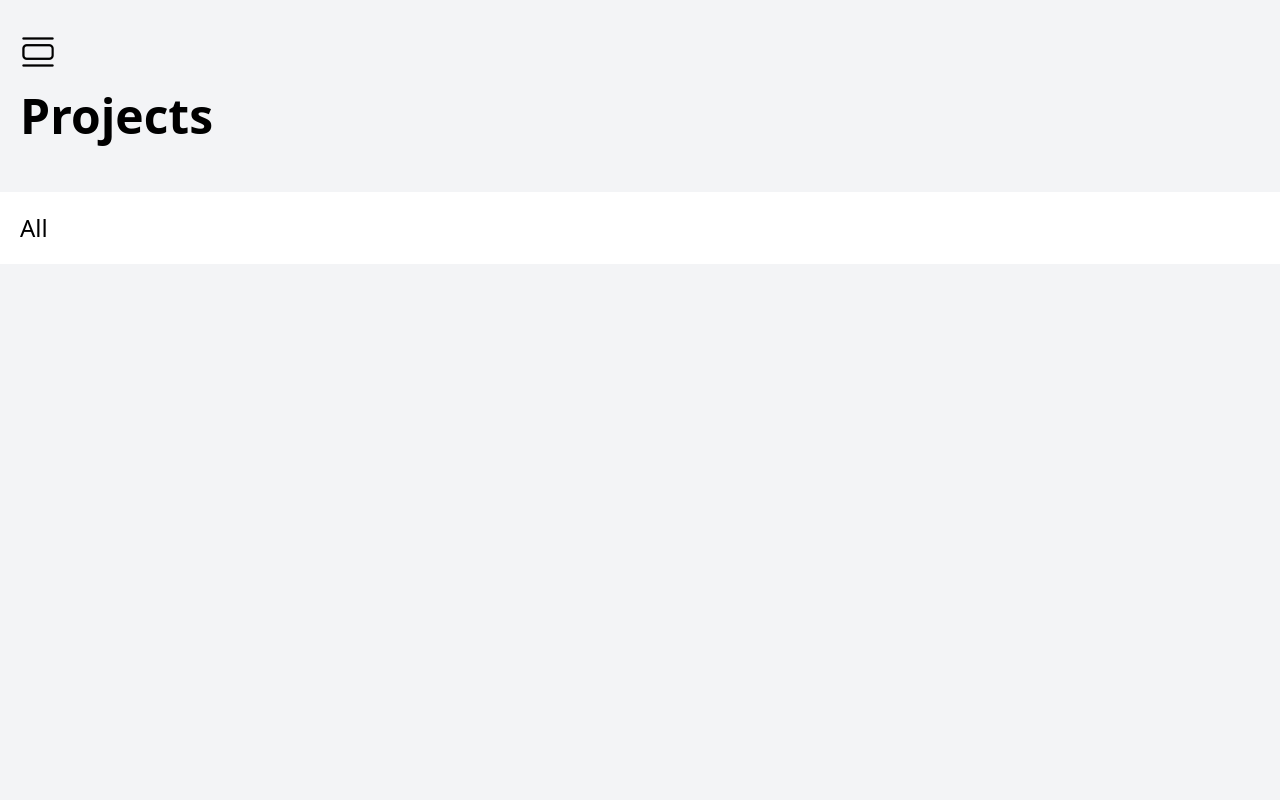
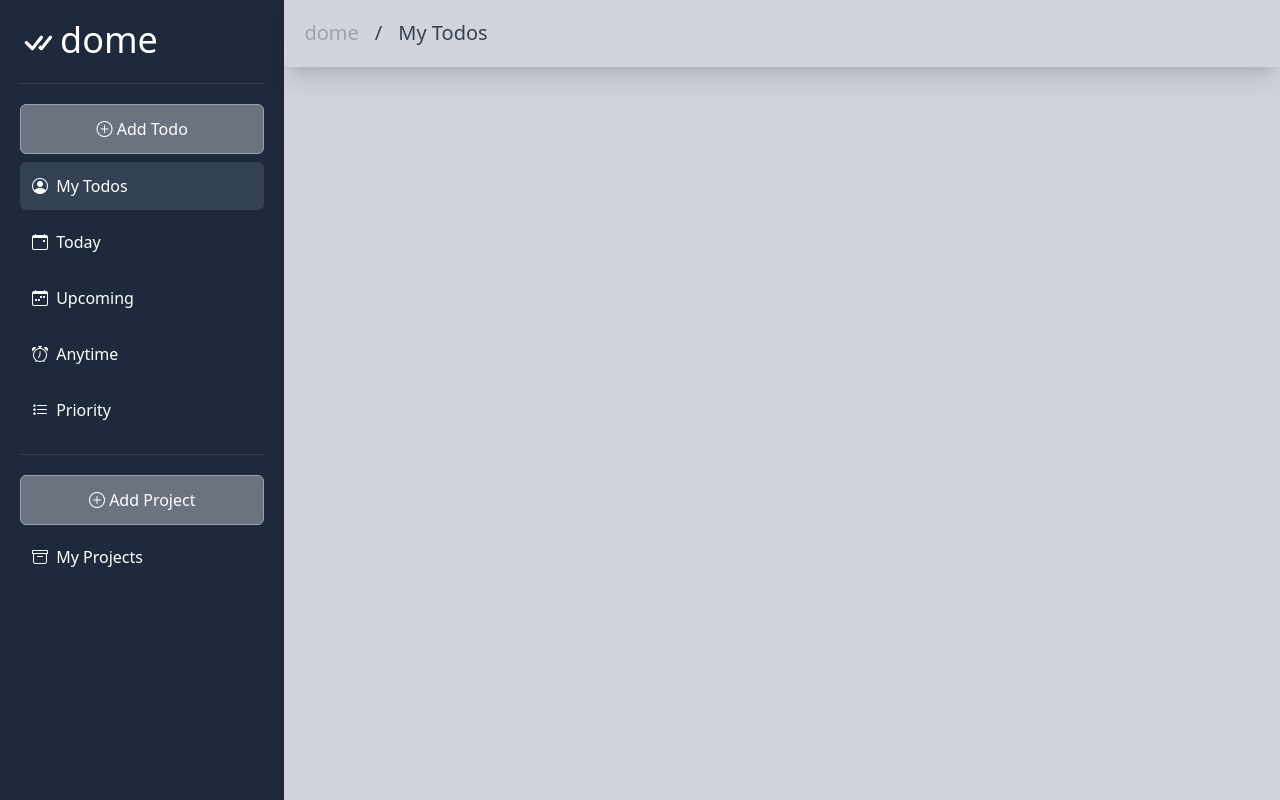
Before and after one commit to jntlmb/todo, a website built with Vite: page frontend/index.html in a window 1280 px wide. Built offline with nearby package versions, Linux system fonts and the light colour scheme.

Commit message:
added desktop layout

```diff
--- a/frontend/index.html
+++ b/frontend/index.html
@@ -10,15 +10,85 @@
             href="https://cdn.jsdelivr.net/npm/bootstrap-icons@1.10.5/font/bootstrap-icons.css"
         />
     </head>
-    <body class="bg-gray-100">
-        <header class="px-5 py-8">
-            <button><i class="bi bi-view-list text-4xl"></i></button>
-            <h1 class="text-5xl font-bold py-5">Projects</h1>
-        </header>
-        <main>
-            <div class="grid">
-                <div class="p-5 bg-white text-2xl">All</div>
+    <body class="min-h-screen grid grid-cols-9 grid-rows-9">
+        <nav
+            class="bg-slate-800 col-start-1 col-end-3 row-start-1 row-end-10 p-5"
+        >
+            <div
+                class="flex text-white text-4xl pb-5 gap-1 border-b-[1px] border-slate-700"
+            >
+                <i class="bi bi-check-all mt-[0.2rem]"></i>
+                <h1>dome</h1>
             </div>
+            <section class="py-5 text-white">
+                <ul class="flex flex-col gap-2">
+                    <li
+                        class="w-full text-md transition duration-150 text-center p-3 border-[1px] border-gray-400 bg-gray-500 rounded-md hover:bg-gray-600"
+                    >
+                        <i class="bi bi-plus-circle"></i>
+                        <button>Add Todo</button>
+                    </li>
+                    <li
+                        class="w-full p-3 rounded-md bg-slate-700 transition duration-150"
+                    >
+                        <i class="bi bi-person-circle"></i>
+                        <button class="pl-1">My Todos</button>
+                    </li>
+                    <li
+                        class="w-full p-3 rounded-md hover:bg-slate-700 transition duration-150"
+                    >
+                        <i class="bi bi-calendar-event"></i>
+                        <button class="pl-1">Today</button>
+                    </li>
+                    <li
+                        class="w-full p-3 rounded-md hover:bg-slate-700 transition duration-150"
+                    >
+                        <i class="bi bi-calendar-week"></i>
+                        <button class="pl-1">Upcoming</button>
+                    </li>
+                    <li
+                        class="w-full p-3 rounded-md hover:bg-slate-700 transition duration-150"
+                    >
+                        <i class="bi bi-alarm"></i>
+                        <button class="pl-1">Anytime</button>
+                    </li>
+                    <li
+                        class="w-full p-3 rounded-md hover:bg-slate-700 transition duration-150"
+                    >
+                        <i class="bi bi-list-stars"></i>
+                        <button class="pl-1">Priority</button>
+                    </li>
+                </ul>
+            </section>
+            <hr class="h-[1px] border-slate-700" />
+            <section class="py-5 text-white">
+                <ul class="flex flex-col gap-2">
+                    <li
+                        class="w-full text-md text-center p-3 border-[1px] border-gray-400 bg-gray-500 rounded-md hover:bg-gray-600 transition duration-150"
+                    >
+                        <i class="bi bi-plus-circle"></i>
+                        <button>Add Project</button>
+                    </li>
+                    <li
+                        class="w-full p-3 rounded-md hover:bg-slate-700 transition duration-150"
+                    >
+                        <i class="bi bi-archive"></i>
+                        <button class="pl-1">My Projects</button>
+                    </li>
+                </ul>
+            </section>
+        </nav>
+        <main
+            class="col-start-3 col-end-10 row-start-1 row-end-10 grid grid-rows-12 bg-gray-300"
+        >
+            <div
+                class="row-start-1 row-end-1 shadow-xl flex px-5 gap-4 text-xl items-center"
+            >
+                <p class="text-gray-400">dome</p>
+                <p class="text-gray-700">/</p>
+                <p class="text-gray-700">My Todos</p>
+            </div>
+            <div class="row-start-2 row-end-13"></div>
         </main>
         <!--    Script      -->
         <script type="module" src="src/main.js"></script>
```
